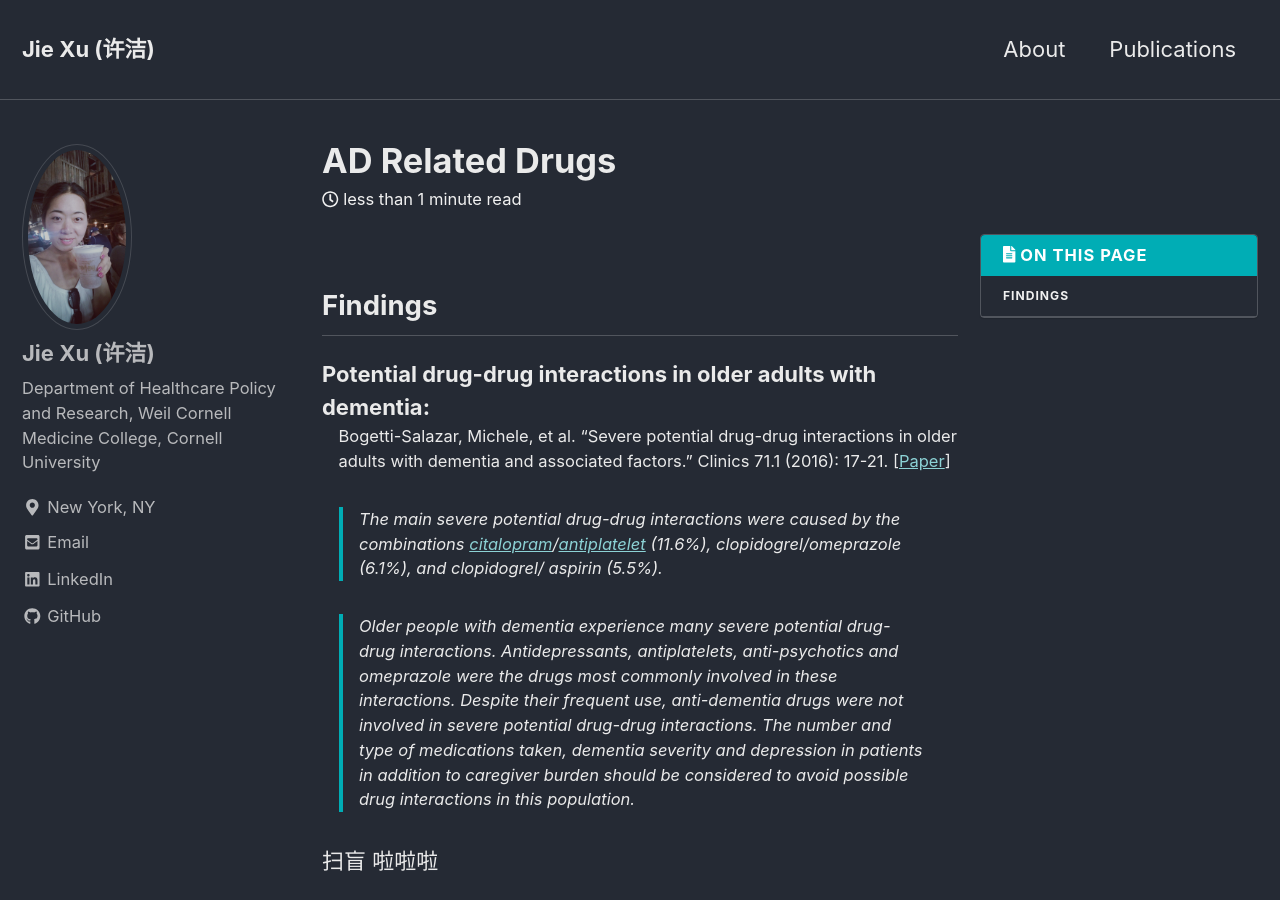
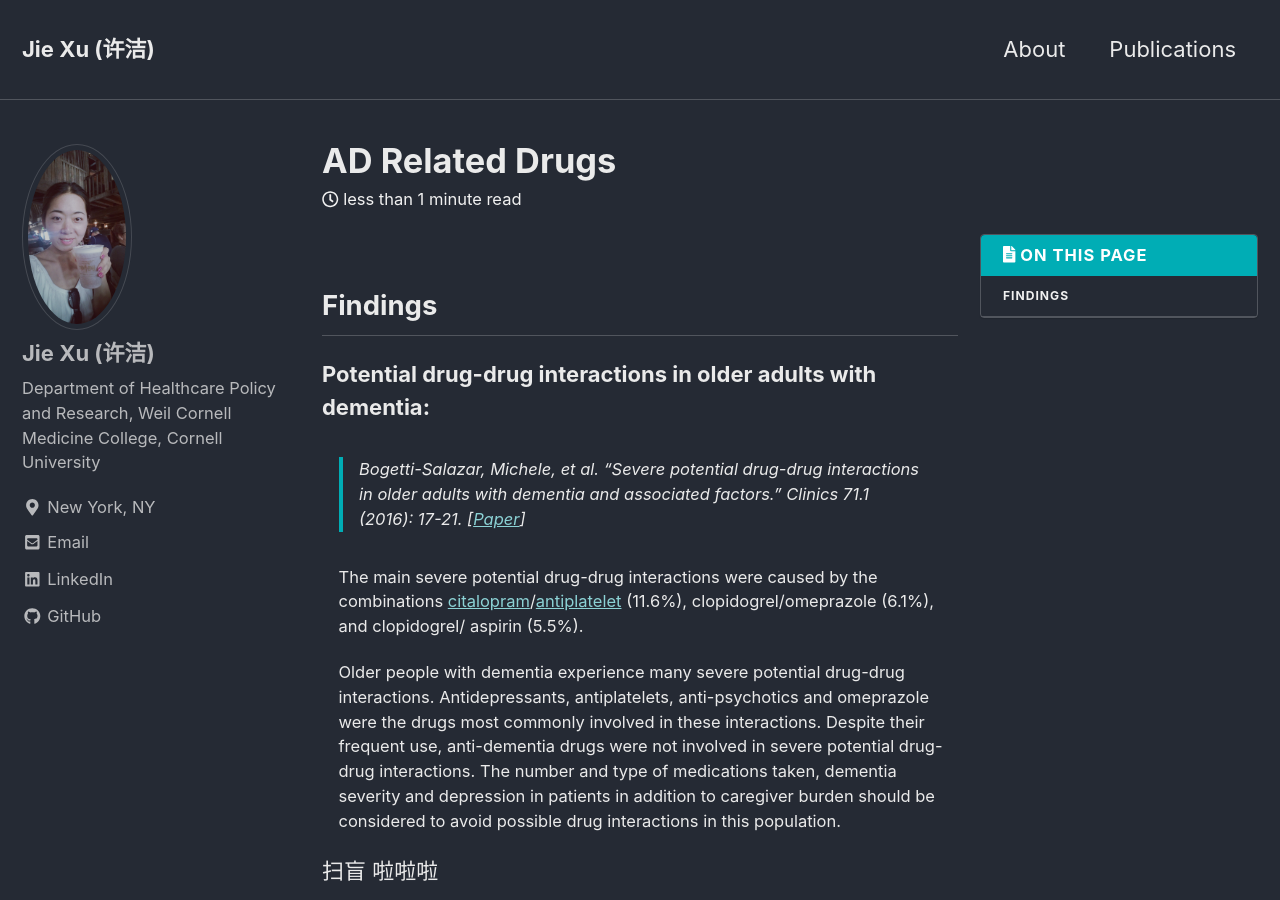
Before and after one commit to jxu1015/jxu1015.github.io, a Jekyll site: the page built from _posts/2020-03-03-AD-Related-Drugs.md, in a window 1280 px wide and 900 px high. Built offline with Jekyll 4.4.1, drawn with Linux system fonts in a browser that asks for light colours; nearby versions of some CDN libraries.

```diff
--- a/_posts/2020-03-03-AD-Related-Drugs.md
+++ b/_posts/2020-03-03-AD-Related-Drugs.md
@@ -11,11 +11,14 @@ toc: true
 ## Findings
 
 Potential drug-drug interactions in older adults with dementia:
-:   Bogetti-Salazar, Michele, et al. "Severe potential drug-drug interactions in older adults with dementia and associated factors." Clinics 71.1 (2016): 17-21. [[Paper](https://www.ncbi.nlm.nih.gov/pmc/articles/PMC4763155/pdf/cln-71-01-017.pdf)]
+:   > Bogetti-Salazar, Michele, et al. "Severe potential drug-drug interactions in older adults with dementia and associated factors." Clinics 71.1 (2016): 17-21. [[Paper](https://www.ncbi.nlm.nih.gov/pmc/articles/PMC4763155/pdf/cln-71-01-017.pdf)]
 
-:   > The main severe potential drug-drug interactions were caused by the combinations [citalopram](https://www.drugs.com/citalopram.html)/[antiplatelet](https://www.drugs.com/drug-class/antiplatelet-agents.html) (11.6%), clopidogrel/omeprazole (6.1%), and clopidogrel/ aspirin (5.5%).
+:   The main severe potential drug-drug interactions were caused by the combinations [citalopram](https://www.drugs.com/citalopram.html)/[antiplatelet](https://www.drugs.com/drug-class/antiplatelet-agents.html) (11.6%), clopidogrel/omeprazole (6.1%), and clopidogrel/ aspirin (5.5%).
 
-:   > Older people with dementia experience many severe potential drug-drug interactions. Antidepressants, antiplatelets, anti-psychotics and omeprazole were the drugs most commonly involved in these interactions. Despite their frequent use, anti-dementia drugs were not involved in severe potential drug-drug interactions. The number and type of medications taken, dementia severity and depression in patients in addition to caregiver burden should be considered to avoid possible drug interactions in this population.
+:   Older people with dementia experience many severe potential drug-drug interactions. Antidepressants, antiplatelets, anti-psychotics and omeprazole were the drugs most commonly involved in these interactions. Despite their frequent use, anti-dementia drugs were not involved in severe potential drug-drug interactions. The number and type of medications taken, dementia severity and depression in patients in addition to caregiver burden should be considered to avoid possible drug interactions in this population.
+
+
+
 
 扫盲 啦啦啦
 
```
